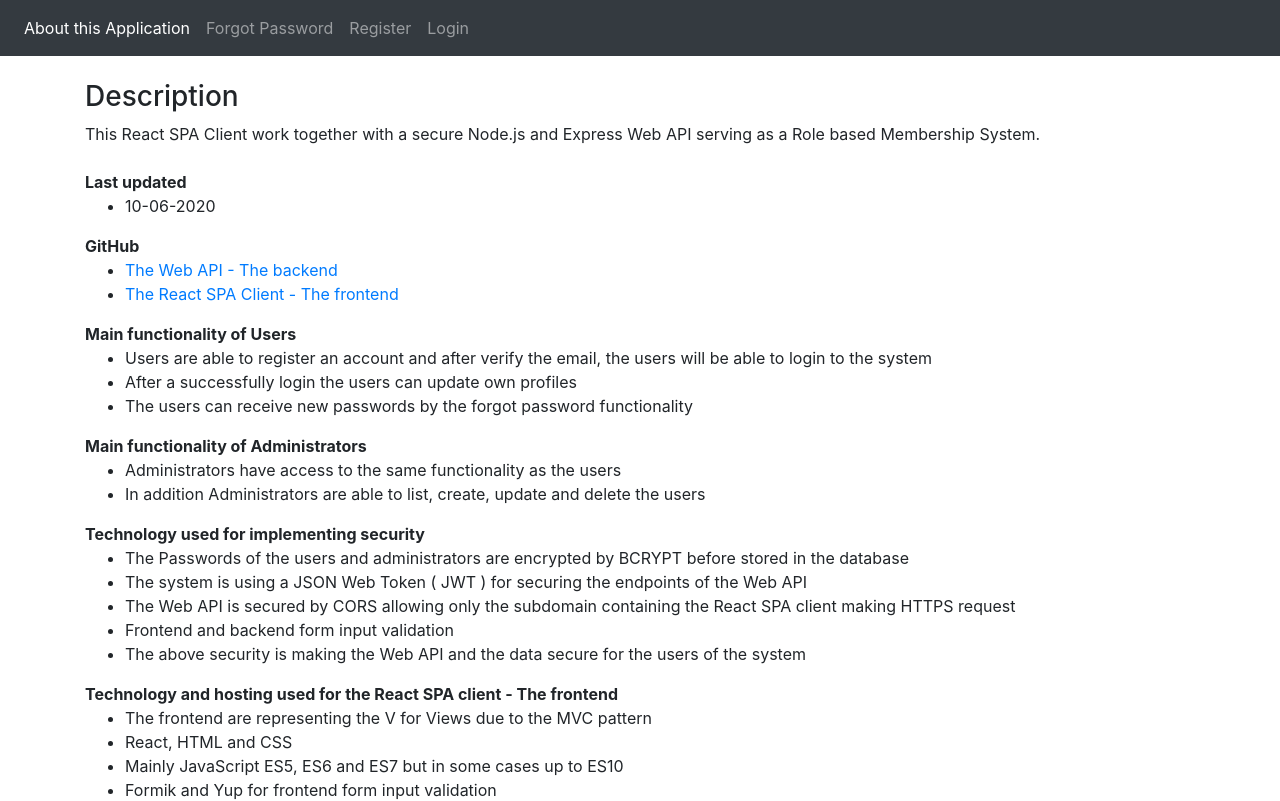
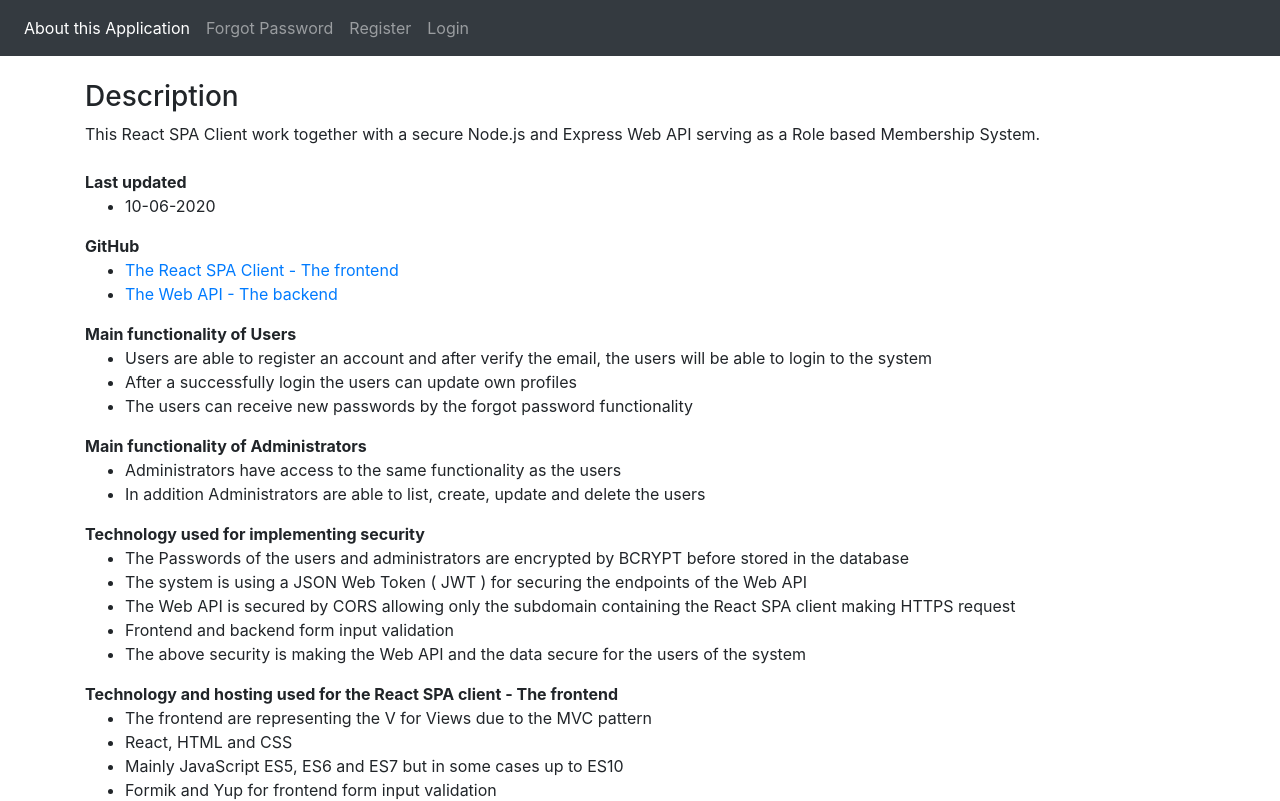
Before and after one commit to persteenolsen/react-spa-users-client, a React app: page /about in a window 1280 px wide. Shown: the top 801 px of the page. Built offline with nearby package versions, Linux system fonts and the light colour scheme; what config would draw is missing.

Commit message:
Ready to go :-)

```diff
--- a/src/AboutPage/AboutPage.jsx
+++ b/src/AboutPage/AboutPage.jsx
@@ -37,8 +37,8 @@ class AboutPage extends React.Component {
 
 			   <b>GitHub</b>
 			   <ul>
-			   <li><a href="https://github.com/persteenolsen/nodeexpressusersapi" target="_blank">The Web API - The backend</a></li>
-               <li><a href="https://github.com/persteenolsen/reactspausersclient" target="_blank">The React SPA Client - The frontend</a></li>
+			     <li><a href="https://github.com/persteenolsen/reactspausersclient" target="_blank">The React SPA Client - The frontend</a></li>
+				 <li><a href="https://github.com/persteenolsen/nodeexpressusersapi" target="_blank">The Web API - The backend</a></li>
 			   </ul>
 
 			   <b>Main functionality of Users</b>
```
